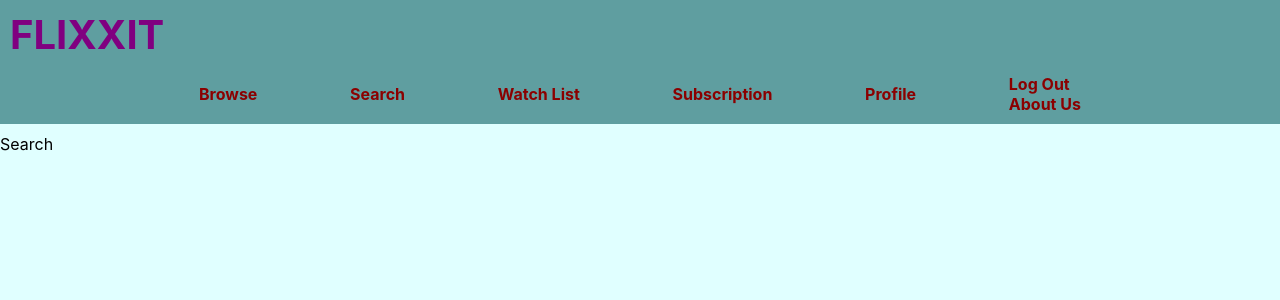
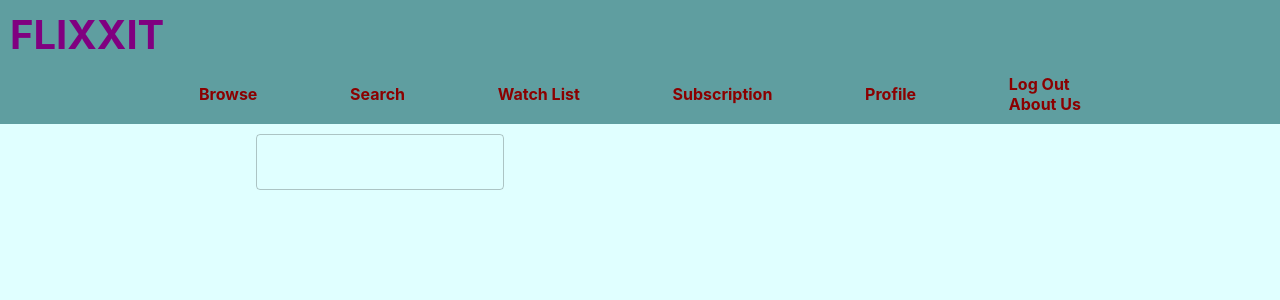
Before and after one commit to PizzaCat07/flixxit, a React (Create React App) app in the folder app/: page /search in a window 1280 px wide. Shown: the top 300 px of the page. Built offline with nearby package versions, Linux system fonts and the light colour scheme.

Commit message:
shrunk screen

```diff
--- a/app/src/App.css
+++ b/app/src/App.css
@@ -76,3 +76,8 @@ img{
 .category{
   color: chocolate;
 }
+
+#screenArea{
+  margin-left: 20%;
+  margin-right: 20%;
+}
--- a/app/src/Pages/Checkout/Checkout.js
+++ b/app/src/Pages/Checkout/Checkout.js
@@ -1,16 +1,12 @@
 import React, { useState } from "react";
 import Header from "../../shared/components/Header";
-import CssBaseline from "@mui/material/CssBaseline";
-import AppBar from "@mui/material/AppBar";
 import Box from "@mui/material/Box";
 import Container from "@mui/material/Container";
-import Toolbar from "@mui/material/Toolbar";
 import Paper from "@mui/material/Paper";
 import Stepper from "@mui/material/Stepper";
 import Step from "@mui/material/Step";
 import StepLabel from "@mui/material/StepLabel";
 import Button from "@mui/material/Button";
-import Link from "@mui/material/Link";
 import Typography from "@mui/material/Typography";
 import Payment from "../../shared/components/Payment";
 import Review from "../../shared/components/Review";
--- a/app/src/Pages/Dashboard/Dashboard.js
+++ b/app/src/Pages/Dashboard/Dashboard.js
@@ -34,8 +34,8 @@ const Dashboard = () => {
 
   return (
     <>
-      <div className="caroselDivide">
-        <Header />
+      <Header />
+      <div id="screenArea">
         <div>
           <h2 className="category">Popular Movies</h2>
           <AliceCarousel
--- a/app/src/Pages/Login/Login.js
+++ b/app/src/Pages/Login/Login.js
@@ -81,11 +81,6 @@ const Login = () => {
               Sign In
             </Button>
             <Grid container>
-              <Grid item xs>
-                <Link href="#" variant="body2">
-                  Forgot password?
-                </Link>
-              </Grid>
               <Grid item>
                 <Link
                   variant="body2"
--- a/app/src/Pages/Search/Search.js
+++ b/app/src/Pages/Search/Search.js
@@ -1,11 +1,14 @@
 import React from "react";
 import Header from "../../shared/components/Header";
+import { TextField } from "@mui/material";
 
 const Search = () => {
   return (
     <>
       <Header />
-      <div>Search</div>
+      <div id="screenArea">
+        <TextField />
+      </div>
     </>
   );
 };
--- a/app/src/shared/components/Review.js
+++ b/app/src/shared/components/Review.js
@@ -3,7 +3,6 @@ import Typography from "@mui/material/Typography";
 import List from "@mui/material/List";
 import ListItem from "@mui/material/ListItem";
 import ListItemText from "@mui/material/ListItemText";
-import Grid from "@mui/material/Grid";
 import { useParams } from "react-router-dom";
 
 const Review = () => {
```
